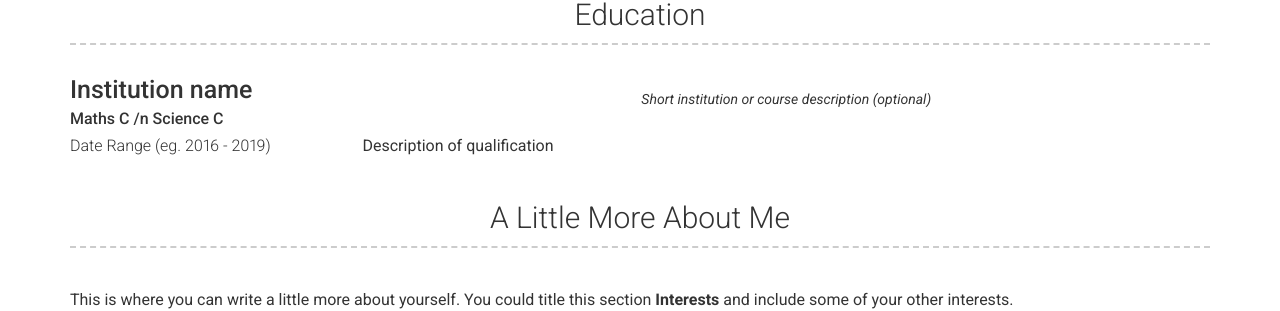
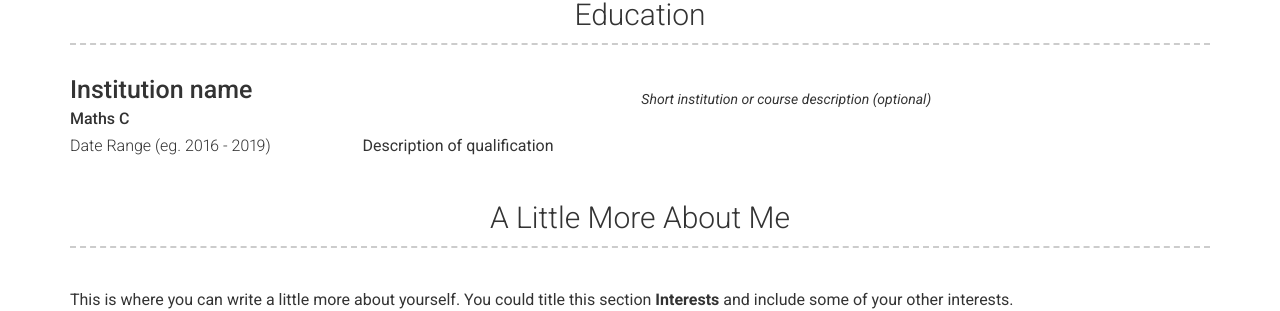
Before and after one commit to KieranRoberts978/KieranRoberts978.github.io, a Jekyll site: the page built from index.md, in a window 1280 px wide. Shown: the part 1079-1390 px from the top of the page. Built offline with Jekyll 4.4.1, drawn with Linux system fonts in a browser that asks for light colours.

Commit message:
Update education.yml

```diff
--- a/_data/education.yml
+++ b/_data/education.yml
@@ -2,7 +2,7 @@
 - layout: left
   name: Institution name
   dates: Date Range (eg. 2016 - 2019)
-  qualification: Maths C /n Science C
+  qualification: Maths C
   quote: >
     Short institution or course description (optional)
   description: | # this will include new lines to allow paragraphs
```
